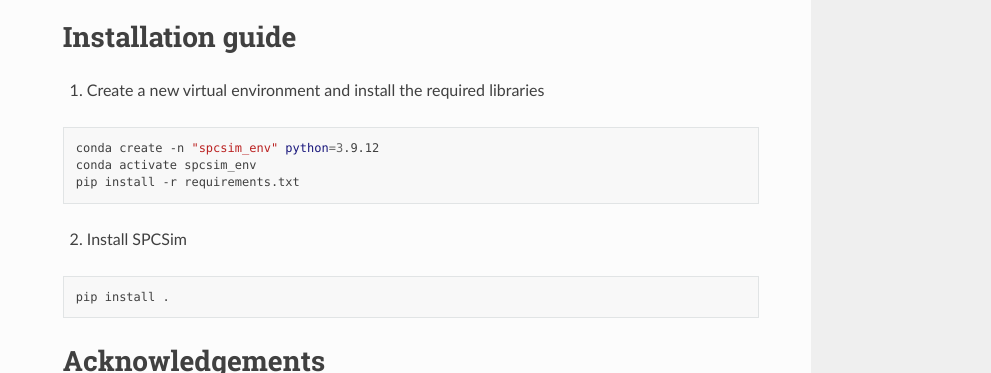
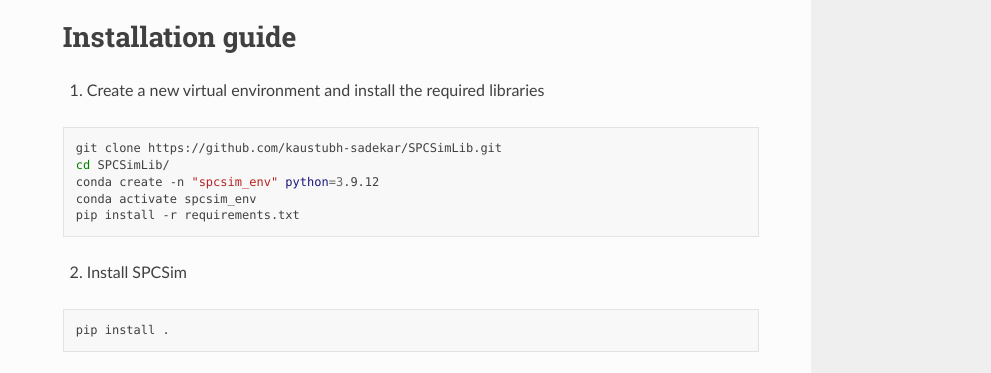
Before and after one commit to kaustubh-sadekar/SPCSimLib, a plain HTML site: page docs/index.html in a window 1280 px wide. Shown: the part 1120-1493 px from the top of the page, without its empty margins (289-1280 px from the left). Drawn offline with nearby package versions, Linux system fonts and the light colour scheme.

Commit message:
Add files via upload

```diff
--- a/docs/index.html
+++ b/docs/index.html
@@ -141,7 +141,9 @@ SPCSim enables users to design customized 3D imaging pipelines and simulate SPC
 <ol class="arabic simple">
 <li><p>Create a new virtual environment and install the required libraries</p></li>
 </ol>
-<div class="highlight-shell notranslate"><div class="highlight"><pre><span></span>conda<span class="w"> </span>create<span class="w"> </span>-n<span class="w"> </span><span class="s2">&quot;spcsim_env&quot;</span><span class="w"> </span><span class="nv">python</span><span class="o">=</span><span class="m">3</span>.9.12
+<div class="highlight-shell notranslate"><div class="highlight"><pre><span></span>git<span class="w"> </span>clone<span class="w"> </span>https://github.com/kaustubh-sadekar/SPCSimLib.git
+<span class="nb">cd</span><span class="w"> </span>SPCSimLib/
+conda<span class="w"> </span>create<span class="w"> </span>-n<span class="w"> </span><span class="s2">&quot;spcsim_env&quot;</span><span class="w"> </span><span class="nv">python</span><span class="o">=</span><span class="m">3</span>.9.12
 conda<span class="w"> </span>activate<span class="w"> </span>spcsim_env
 pip<span class="w"> </span>install<span class="w"> </span>-r<span class="w"> </span>requirements.txt
 </pre></div>
```
